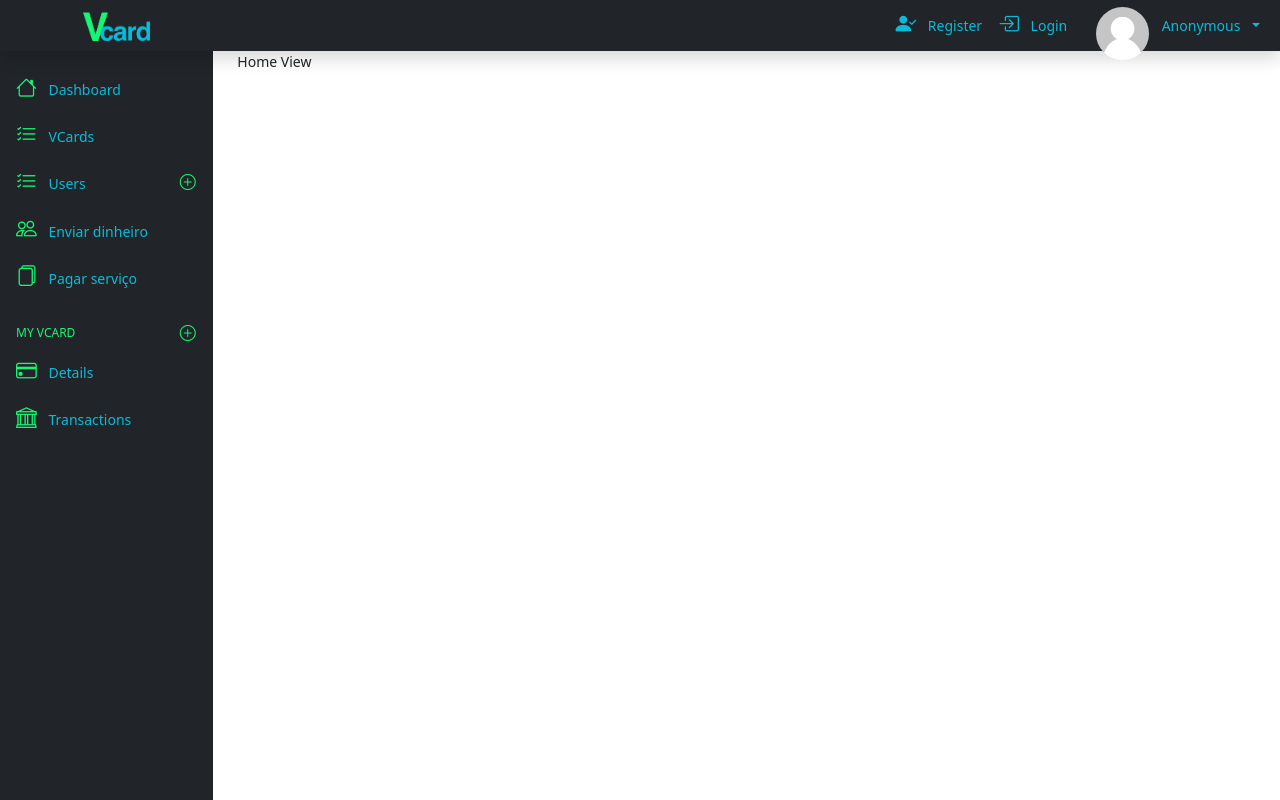
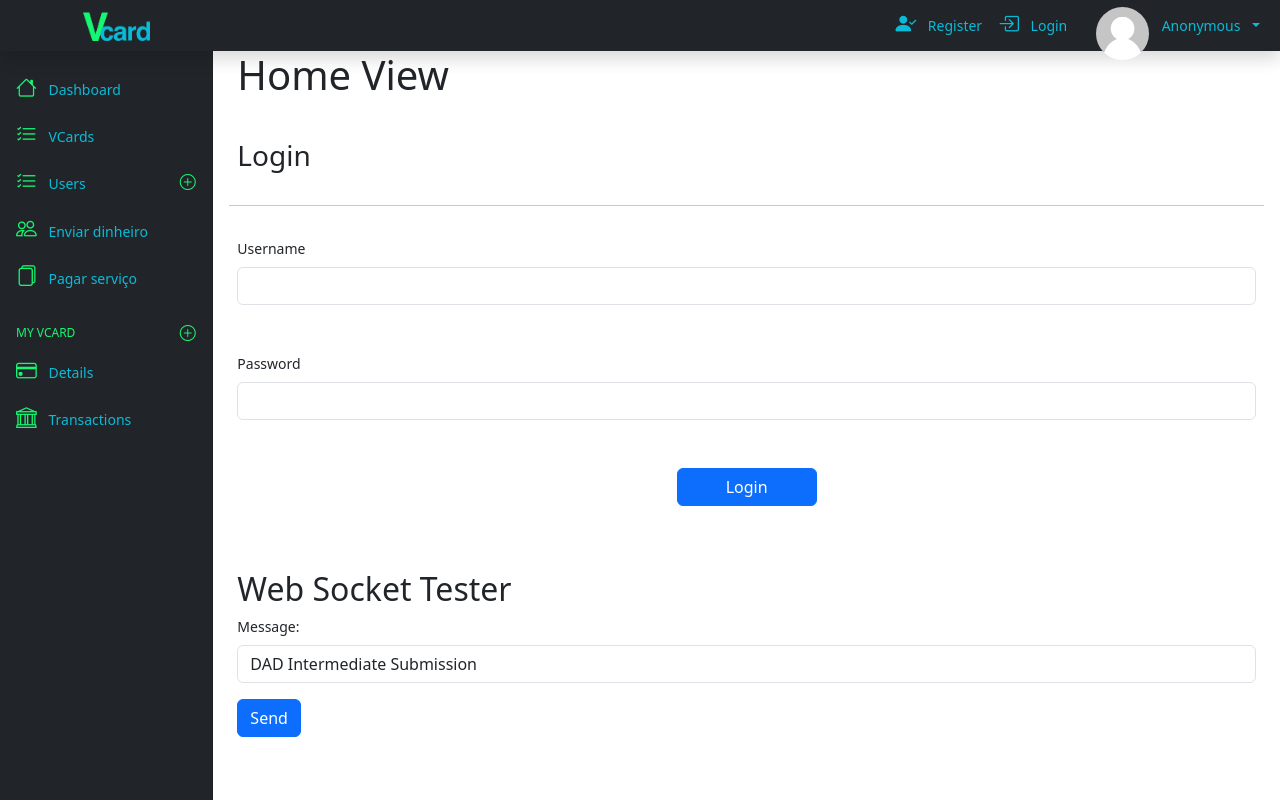
Before and after one commit to LotusXvr/VCard, a Vue app in the folder frontend/: page / in a window 1280 px wide. Built offline with nearby package versions, Linux system fonts and the light colour scheme; no server answers.

Commit message:
home view com componentens de avaliaçao

```diff
--- a/frontend/src/components/Dashboard.vue
+++ b/frontend/src/components/Dashboard.vue
@@ -125,7 +125,5 @@ onMounted(() => {
 
 
 
-    <WebSocket></WebSocket>
-
 
 </template>
--- a/frontend/src/views/HomeView.vue
+++ b/frontend/src/views/HomeView.vue
@@ -1,4 +1,11 @@
+<script setup>
+import WebSocket from "../components/WebSocket.vue"
+import Login from "../components/auth/Login.vue"
+</script>
+
 <template>
+    <h1>Home View</h1>
 
-<p>Home View</p>
+    <Login></Login>
+    <WebSocket></WebSocket>
 </template>
```
